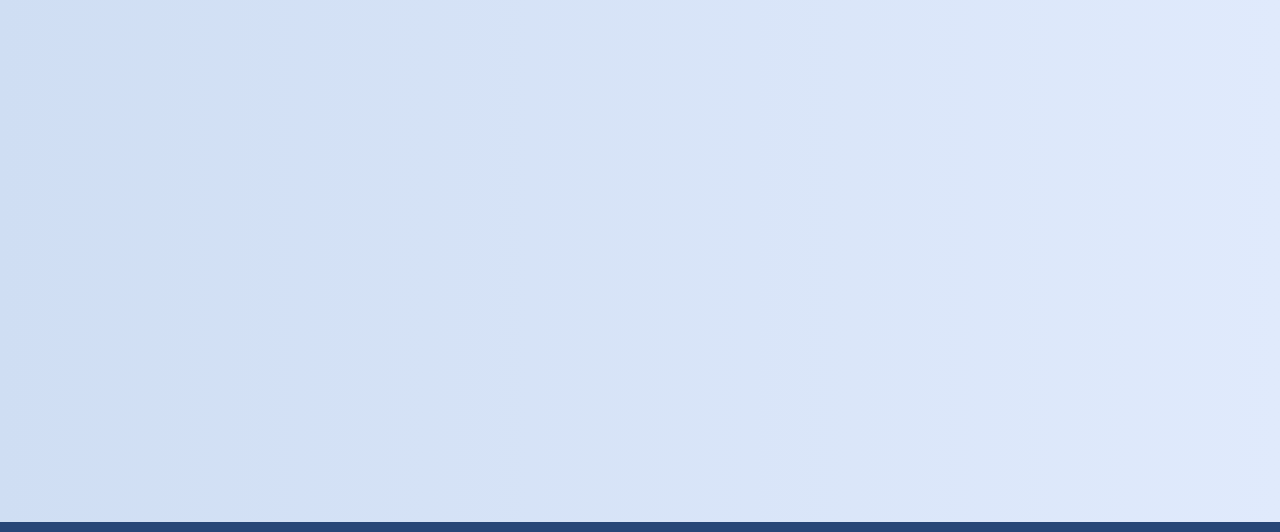
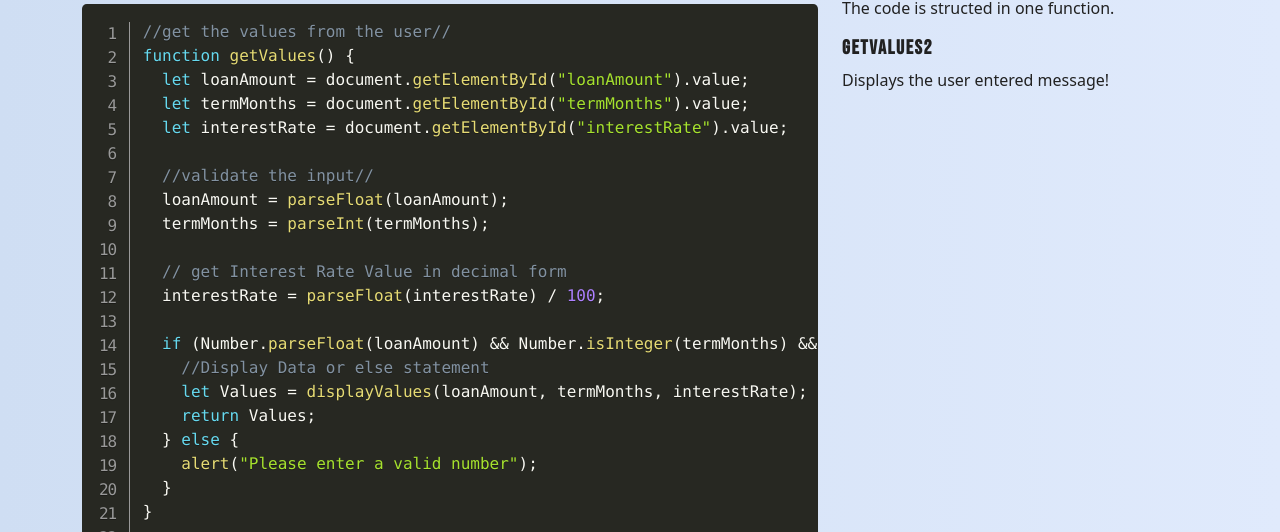
Before and after one commit to hloism/CarLoanCalculator, a plain HTML site: page code.html in a window 1280 px wide. Shown: the part 176-708 px from the top of the page. Drawn offline with nearby package versions, Linux system fonts and the light colour scheme.

Commit message:
copy site.js code onto the code page

```diff
--- a/code.html
+++ b/code.html
@@ -75,7 +75,95 @@
         </nav>
     </header>
     <main>
+<div class="container mt-5">
+                <h1 class="border-1 border-bottom border-dark">The Code</h1>
+                <div class="row">
+                    <div class="col-12 col-lg-8">
+                        <pre class="line-numbers">
+                            <code class="language-javascript">
+                            //get the values from the user//
+function getValues() {
+  let loanAmount = document.getElementById("loanAmount").value;
+  let termMonths = document.getElementById("termMonths").value;
+  let interestRate = document.getElementById("interestRate").value;
 
+  //validate the input//
+  loanAmount = parseFloat(loanAmount);
+  termMonths = parseInt(termMonths);
+
+  // get Interest Rate Value in decimal form
+  interestRate = parseFloat(interestRate) / 100;
+
+  if (Number.parseFloat(loanAmount) && Number.isInteger(termMonths) && Number.parseFloat(interestRate)) {
+    //Display Data or else statement
+    let Values = displayValues(loanAmount, termMonths, interestRate);
+    return Values;
+  } else {
+    alert("Please enter a valid number");
+  }
+}
+
+//calculate fixed payemnt math.pow accept two parameters
+function MonthlyPayment(loanAmount, termMonths, interestRate) {
+  let base = interestRate / 12;
+  let generateMonthlyPayment = (loanAmount * base) / (1 - Math.pow(1 + base, -termMonths));
+  return generateMonthlyPayment;
+}
+
+function displayValues(loanAmount, termMonths, interestRate) {
+  let generateMonthlyPayment = MonthlyPayment(loanAmount, termMonths, interestRate);
+  let TotalInterest = 0;
+  let balance = loanAmount;
+
+  //loop over the data and display them
+  for (let month = 1; month <= termMonths; month++) {
+
+    //Interest Payment = Previous Remaining Balance * rate/1200
+    let interestPayment = balance * (interestRate / 12);
+    //Principal Payment = Total Monthly Payment - Interest Payment
+    let principalPayment = generateMonthlyPayment - interestPayment;
+    //At the end of each month, Remaining Balance = Previous Remaining Balance - Principal Payment
+    balance -= principalPayment;
+    TotalInterest += interestPayment;
+
+    //contentcloneNode(true) creates the children of a node and return the clone true
+    let template = document.getElementById("Data-template").content.cloneNode(true);
+
+    //access the HTML element
+    template.querySelector("[data-month]").textContent = month;
+    template.querySelector("[data-payment]").textContent = "$" + generateMonthlyPayment.toFixed(2).toLocaleString();
+    template.querySelector("[data-principal]").textContent = "$" + principalPayment.toFixed(2).toLocaleString();
+    template.querySelector("[data-interest]").textContent = "$" + interestPayment.toFixed(2).toLocaleString();
+    template.querySelector("[data-TotalInterest]").textContent = "$" + TotalInterest.toFixed(2).toLocaleString();
+    template.querySelector("[data-balance").textContent = "$" + balance.toFixed(2).toLocaleString();
+
+    //append the data from DataBody
+    DataBody.appendChild(template);
+
+    if (month >= termMonths) {
+
+      let loanAmount = TotalPrincipal;
+      let TotalBalance = TotalPrincipal += TotalInterest;
+
+      // get element from HTML from Monthly Payment Data id of generatemonthlypayment
+      // control the decimal to 2 at the end and return a 'toLocaleString'
+      document.getElementById("TotalPrincipal").innerHTML = "$" + loanAmount.toFixed(2).toLocaleString();
+      document.getElementById("TotalInterest").innerHTML = "$" + TotalInterest.toFixed(2).toLocaleString();
+      document.getElementById("TotalCost").innerHTML = "$" + TotalBalance.toFixed(2).toLocaleString();
+      document.getElementById("generateMonthlyPayment").innerHTML = "$" + generateMonthlyPayment.toFixed(2).toLocaleString();
+    }
+  }
+}
+                            </code>
+                        </pre>
+                    </div>
+                    <div class="col-12 col-lg-4">
+                        <p>The code is structed in one function.</p>
+                        <h5>getValues2</h5>
+                        <p>Displays the user entered message!</p>
+                    </div>
+                </div>
+            </div>
     </main>
     <footer class="py-3">
         <div class="container-fluid">
```
